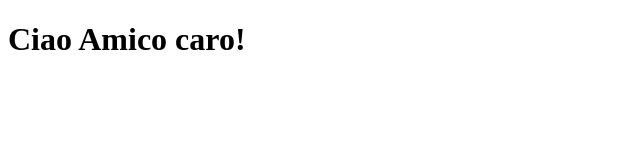
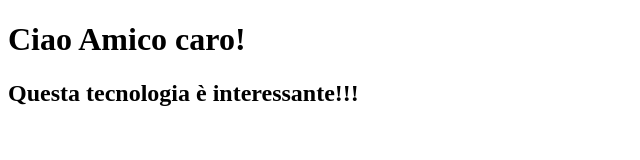
Before and after one commit to DavideP32/Jaita131, a plain HTML site: page LezioneGit/index.html in a window 1280 px wide. Shown: the whole page, without its empty margins (0-640 px from the left). Drawn offline with Linux system fonts and the light colour scheme.

Commit message:
update index

```diff
--- a/LezioneGit/index.html
+++ b/LezioneGit/index.html
@@ -8,6 +8,8 @@
 <body>
     <h1>Ciao Amico caro!</h1>
 
+    <h2>Questa tecnologia è interessante!!!</h2>
+
     <script src="js/01-primo.js"></script>
 </body>
 </html>
```
